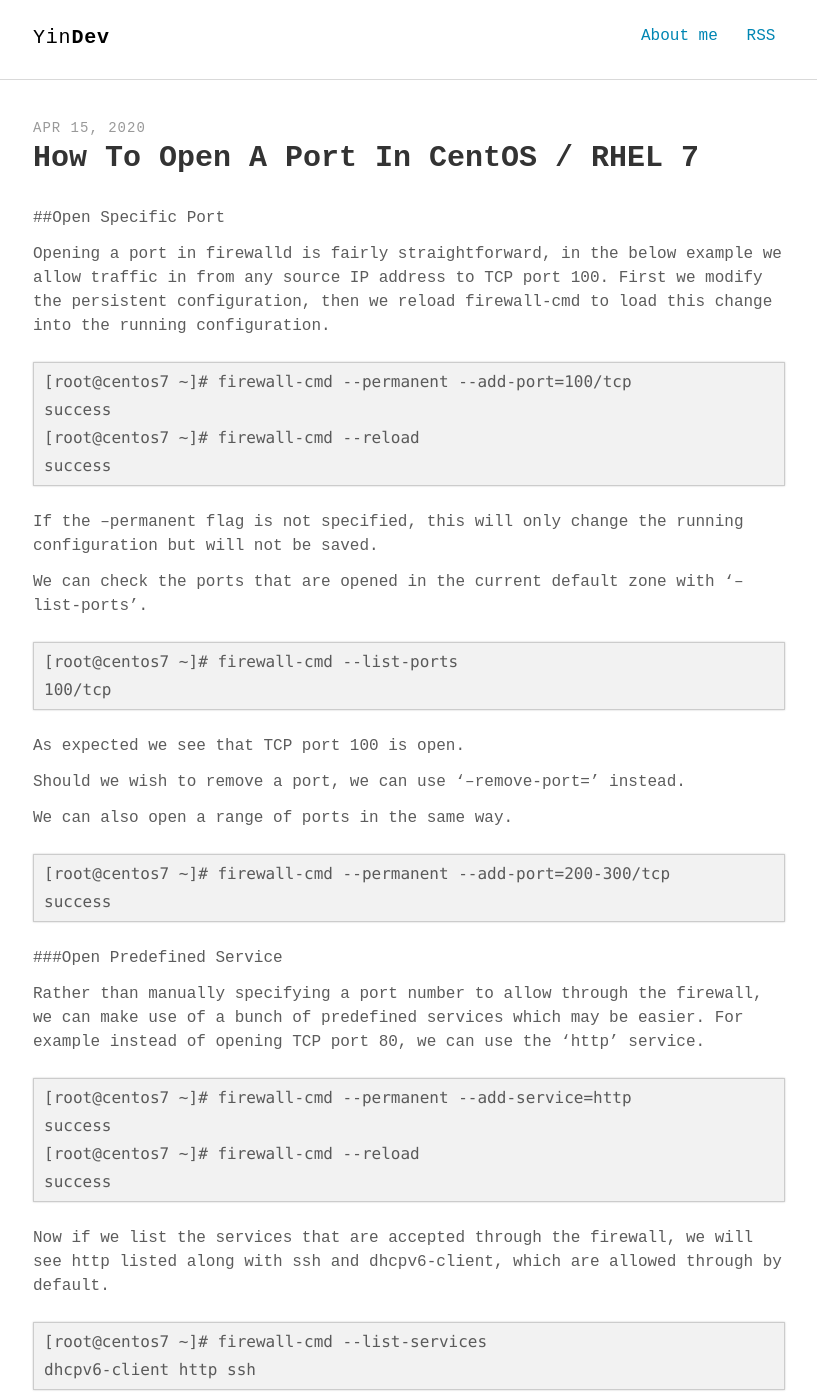
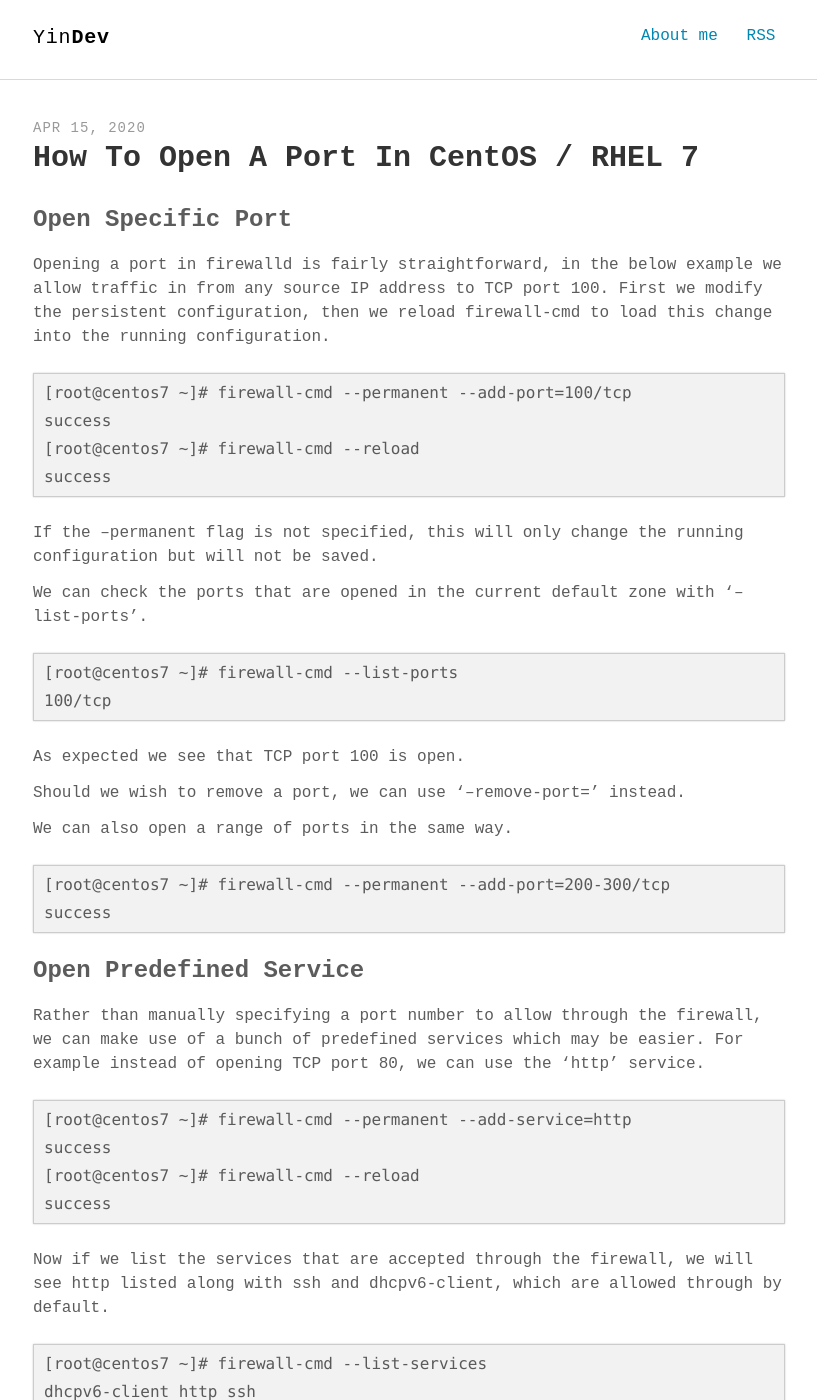
Before and after one commit to yinbetterdev/yinbetterdev.github.io, a Jekyll site: the page built from _posts/2020-04-15-open-port-in-centos.md, in a window 1280 px wide and 1400 px high. Shown: the whole window, without its empty margins (231-1048 px from the left). Built offline with Jekyll 4.4.1, drawn with Linux system fonts in a browser that asks for light colours; some web fonts are replaced; some of the changed text lies outside the part shown.

````diff
--- a/_posts/2020-04-15-open-port-in-centos.md
+++ b/_posts/2020-04-15-open-port-in-centos.md
@@ -5,7 +5,8 @@ description: "This tutorial will walk you through opening a port in the default
 comments: true
 keywords: "centos"
 ---
-##Open Specific Port
+
+### Open Specific Port
 
 Opening a port in firewalld is fairly straightforward, in the below example we allow traffic in from any source IP address to TCP port 100. First we modify the persistent configuration, then we reload firewall-cmd to load this change into the running configuration.
 ```
@@ -30,7 +31,7 @@ We can also open a range of ports in the same way.
 [root@centos7 ~]# firewall-cmd --permanent --add-port=200-300/tcp
 success
 ```
-###Open Predefined Service
+### Open Predefined Service
 
 Rather than manually specifying a port number to allow through the firewall, we can make use of a bunch of predefined services which may be easier. For example instead of opening TCP port 80, we can use the ‘http’ service.
 ```
@@ -57,7 +58,7 @@ This is a predefined service and can be found as an XML file in the /usr/lib/fir
 ```
 We can create custom services by copying one of these into the /etc/firewalld/services/ directory and then customizing it. The services in the /usr/lib/firewalld/services/ directory should NOT be modified, changes should be copied into /etc/firewalld/services/ followed by a reload of firewall-cmd to pick up the changes.
 
-###Services Or Manual Ports?
+### Services Or Manual Ports?
 
 Why would we want to use services if we can just specify the port? Modules can be specified in a service, for example samba.xml loads the module “nf_conntrack_netbios_ns” for us when it’s enabled, along with four different ports which is a lot easier than doing all of this ourselves as we don’t need to memorize all of the ports required for a service.
 
````
